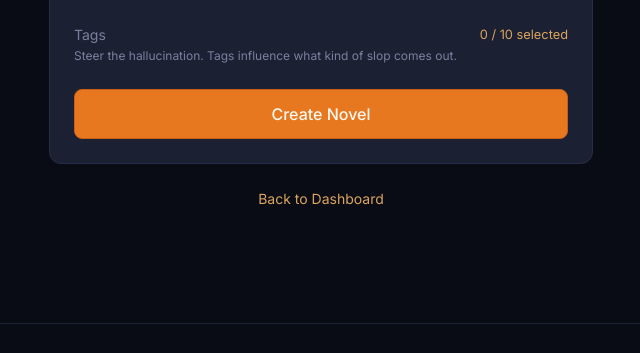
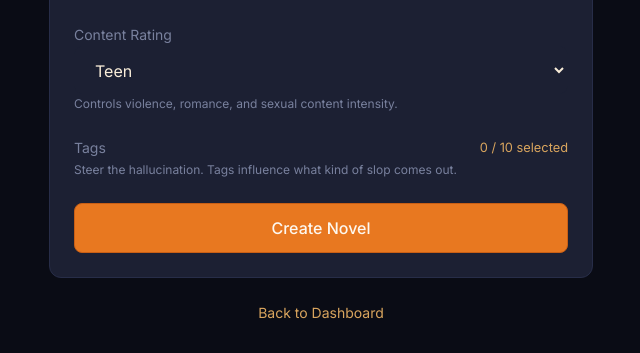
Before and after one commit to unmankind/sloppyroad, a FastAPI app: template src/aiwebnovel/templates/pages/novel_new.html in a window 1280 px wide. Shown: the part 395-748 px from the top of the page, without its empty margins (319-959 px from the left). Run offline with FastAPI, Linux system fonts and the light colour scheme; the template is opened without the code that fills it, so the values that code supplies are empty; parts of the project's set-up code (start-up, migrations or seed data) failed here and were passed over.

Commit message:
Add content rating selector to novel creation page
Content rating dropdown (Everyone/Teen/Mature/Adult) now appears on
/novels/new between genre and tags. Creates NovelSettings row at novel
creation time so the rating is available for the first chapter gen.
Also passes genre to select_seeds() for proper genre filtering.

Co-Authored-By: Claude Opus 4.6 (1M context) <noreply@anthropic.com>

```diff
--- a/src/aiwebnovel/templates/pages/novel_new.html
+++ b/src/aiwebnovel/templates/pages/novel_new.html
@@ -166,6 +166,19 @@
         </select>
       </div>
 
+      <div class="mb-lg">
+        <label for="content_rating" class="text-sm text-muted mb-xs" style="display: block;">Content Rating</label>
+        <select id="content_rating" name="content_rating"
+                class="form-input"
+                style="width: 100%; padding: 0.75rem 1rem; background: var(--ink-800); border: 1px solid var(--border-subtle); border-radius: var(--radius-md); color: var(--parchment-100); font-size: 1rem;">
+          <option value="everyone">Everyone</option>
+          <option value="teen" selected>Teen</option>
+          <option value="mature">Mature</option>
+          <option value="adult">Adult</option>
+        </select>
+        <p class="text-xs mt-xs" style="color: var(--ink-300);">Controls violence, romance, and sexual content intensity.</p>
+      </div>
+
       <!-- Tag Picker -->
       <div class="tag-picker">
         <div class="flex justify-between items-center mb-xs">
```
Also changed, not shown: src/aiwebnovel/api/pages/novel.py (+13 -1 lines).
